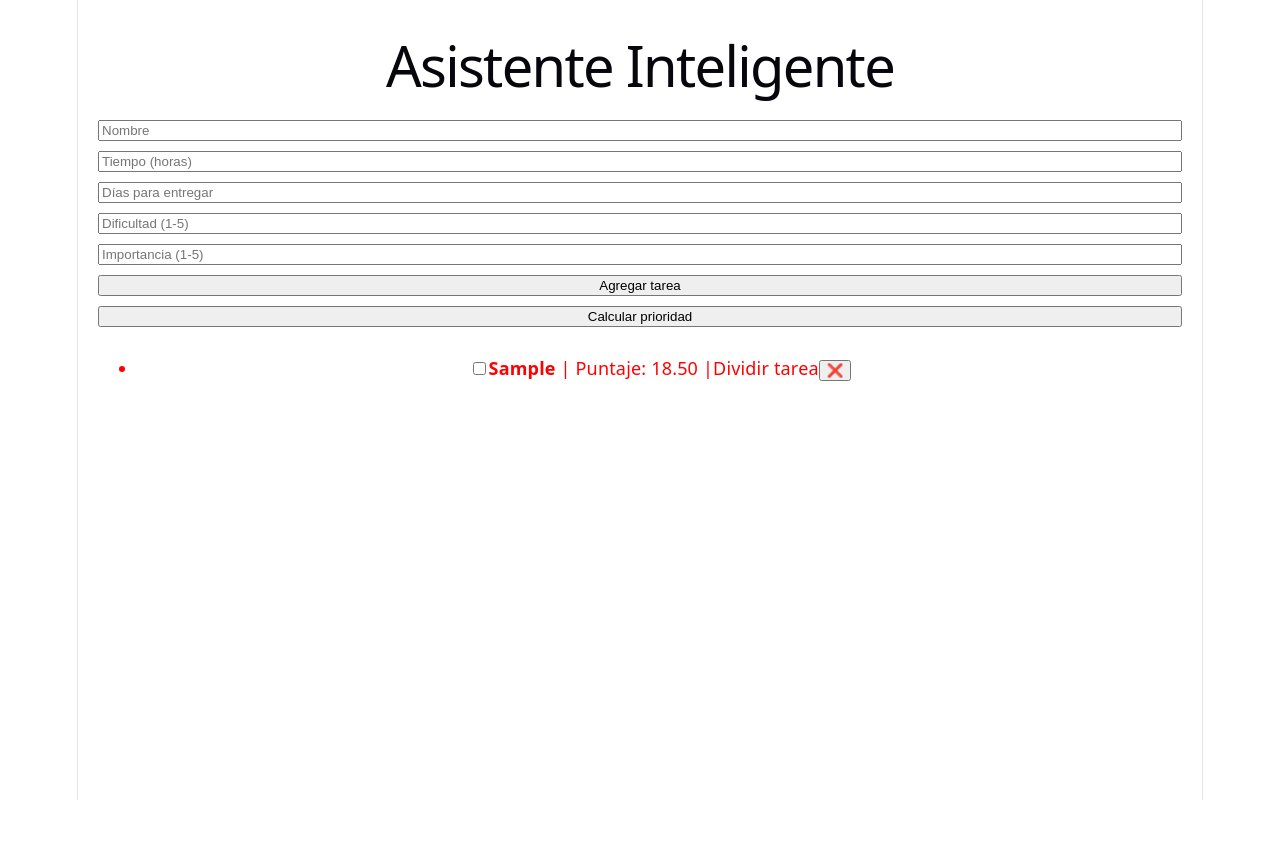
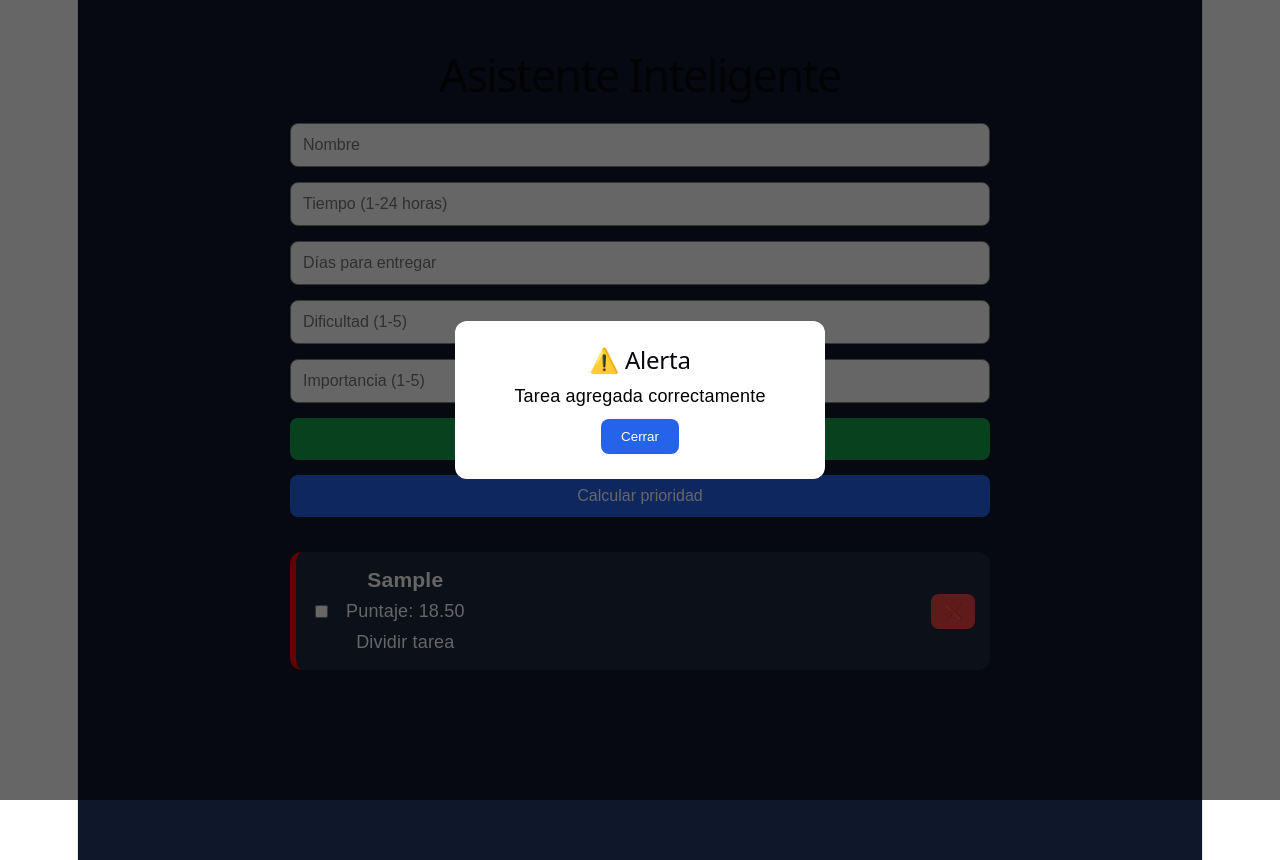
Before and after one commit to R0N41D1031/Proyecto_IA, a React (Vite) app in the folder asistente-ia/: page / in a window 1280 px wide. Both pictures are taken after typing "Sample", "5", "5", "5", "5" into the empty fields and a click on the button "Agregar tarea". Before the commit the page ends 800 px from the top, so only its background shows below. Built offline with nearby package versions, Linux system fonts and the light colour scheme.

Commit message:
commit final

```diff
--- a/asistente-ia/src/App.jsx
+++ b/asistente-ia/src/App.jsx
@@ -13,21 +13,27 @@ function App() {
     importancia: "",
   });
 
-  // Cargar tareas guardadas
+  // =========================
+  // CARGAR TAREAS
+  // =========================
   useEffect(() => {
     const data = localStorage.getItem("tareas");
-    if (data !== null) {
+
+    if (data) {
       setTareas(JSON.parse(data));
     }
   }, []);
 
+  // =========================
+  // GUARDAR TAREAS
+  // =========================
   useEffect(() => {
-    if (tareas.length > 0) {
     localStorage.setItem("tareas", JSON.stringify(tareas));
-    }
   }, [tareas]);
 
-  // IA: calcular puntaje
+  // =========================
+  // IA - CALCULAR PUNTAJE
+  // =========================
   const calcularPuntaje = (t) => {
     return (
       Number(t.importancia) * 2 +
@@ -36,49 +42,51 @@ function App() {
     );
   };
 
-  // IA: recomendación
+  // =========================
+  // IA - RECOMENDACIONES
+  // =========================
   const recomendacion = (t) => {
     if (t.dias <= 2) return "Urgente";
     if (t.dificultad >= 4) return "Dividir tarea";
     if (t.tiempo > 3) return "Tomar pausas";
+
     return "Normal";
   };
 
-  // IA: nivel de prioridad (para colores)
+  // =========================
+  // IA - NIVEL PRIORIDAD
+  // =========================
   const nivelPrioridad = (t) => {
     const p = calcularPuntaje(t);
+
     if (p > 8) return "alta";
     if (p > 5) return "media";
+
     return "baja";
   };
 
-  // Ordenar tareas
-  const ordenarTareas = () => {
-    const ordenadas = [...tareas].sort((a, b) => {
-      // Manejar tareas completadas
-      if ((a.completada || false) && !(b.completada || false)) {
-        return 1;
-      }
-
-      if (!(a.completada || false) && (b.completada || false)) {
-        return -1;
-      }
-
-      // Orden normal por prioridad
-      return calcularPuntaje(b) - calcularPuntaje(a);
-    });
-
-    setTareas(ordenadas);
+  // =========================
+  // MODAL
+  // =========================
+  const mostrarAlerta = (texto) => {
+    setMensaje(texto);
+    setMostrarModal(true);
   };
 
-  // Agregar tarea
+  const cerrarModal = () => {
+    setMostrarModal(false);
+  };
+
+  // =========================
+  // AGREGAR TAREA
+  // =========================
   const agregarTarea = () => {
     const tiempo = Number(form.tiempo);
     const dias = Number(form.dias);
     const dificultad = Number(form.dificultad);
     const importancia = Number(form.importancia);
 
-    //Validaciones
+    // VALIDACIONES
     if (!form.nombre) {
       mostrarAlerta("El nombre es obligatorio");
       return;
@@ -104,10 +112,16 @@ function App() {
       return;
     }
 
-    //Si todo está bien
-    setMensaje("Tarea agregada correctamente");
-    setTareas([...tareas, { ...form, completada: false }]);
+    // AGREGAR
+    setTareas([
+      ...tareas,
+      {
+        ...form,
+        completada: false,
+      },
+    ]);
 
+    // LIMPIAR FORM
     setForm({
       nombre: "",
       tiempo: "",
@@ -115,39 +129,78 @@ function App() {
       dificultad: "",
       importancia: "",
     });
+
+    mostrarAlerta("Tarea agregada correctamente");
   };
-  // Eliminar tarea
+
+  // =========================
+  // ORDENAR TAREAS
+  // =========================
+  const ordenarTareas = () => {
+    const ordenadas = [...tareas].sort((a, b) => {
+      // completadas al final
+      if (a.completada && !b.completada) return 1;
+
+      if (!a.completada && b.completada) return -1;
+
+      // ordenar por prioridad
+      return calcularPuntaje(b) - calcularPuntaje(a);
+    });
+
+    setTareas(ordenadas);
+  };
+
+  // =========================
+  // ELIMINAR
+  // =========================
   const eliminarTarea = (index) => {
     const nuevas = tareas.filter((_, i) => i !== index);
+
     setTareas(nuevas);
   };
 
-  // Marcar completada
+  // =========================
+  // COMPLETAR
+  // =========================
   const toggleCompletada = (index) => {
     const nuevas = [...tareas];
+
     nuevas[index].completada = !nuevas[index].completada;
+
     setTareas(nuevas);
-  };
-
-  const mostrarAlerta = (texto) => {
-    setMensaje(texto);
-    setMostrarModal(true);
-  };
-
-  const cerrarModal = () => {
-    setMostrarModal(false);
   };
 
   return (
     <div
       style={{
-        padding: "20px",
+        minHeight: "100vh",
+        backgroundColor: "#0f172a",
+        padding: "30px",
+        fontFamily: "Arial",
+        color: "white",
+      }}
+    >
+      <div
+        style={{
+          maxWidth: "700px",
+          margin: "auto",
           display: "flex",
           flexDirection: "column",
-        gap: "10px",
+          gap: "15px",
         }}
       >
-      <h1>Asistente Inteligente</h1>
+        {/* TITULO */}
+        <h1
+          style={{
+            textAlign: "center",
+            fontSize: "45px",
+            marginBottom: "20px",
+          }}
+        >
+          Asistente Inteligente
+        </h1>
+
+        {/* MODAL */}
         {mostrarModal && (
           <div
             style={{
@@ -156,7 +209,7 @@ function App() {
               left: 0,
               width: "100%",
               height: "100%",
-            backgroundColor: "rgba(0,0,0,0.5)",
+              backgroundColor: "rgba(0,0,0,0.6)",
               display: "flex",
               justifyContent: "center",
               alignItems: "center",
@@ -166,26 +219,41 @@ function App() {
             <div
               style={{
                 backgroundColor: "white",
-              padding: "20px",
-              borderRadius: "10px",
-              minWidth: "300px",
+                color: "black",
+                padding: "25px",
+                borderRadius: "12px",
+                width: "320px",
                 textAlign: "center",
               }}
             >
-            <h2>¡¡¡Alerta!!!</h2>
+              <h2>⚠️ Alerta</h2>
 
               <p>{mensaje}</p>
 
-            <button onClick={cerrarModal}>Cerrar</button>
+              <button
+                onClick={cerrarModal}
+                style={{
+                  marginTop: "10px",
+                  padding: "10px 20px",
+                  border: "none",
+                  borderRadius: "8px",
+                  backgroundColor: "#2563eb",
+                  color: "white",
+                  cursor: "pointer",
+                }}
+              >
+                Cerrar
+              </button>
             </div>
           </div>
         )}
 
-      {/* FORMULARIO */}
+        {/* INPUTS */}
         <input
           value={form.nombre}
           placeholder="Nombre"
           onChange={(e) => setForm({ ...form, nombre: e.target.value })}
+          style={inputStyle}
         />
 
         <input
@@ -193,8 +261,9 @@ function App() {
           type="number"
           min="1"
           max="24"
-        placeholder="Tiempo (horas)"
+          placeholder="Tiempo (1-24 horas)"
           onChange={(e) => setForm({ ...form, tiempo: e.target.value })}
+          style={inputStyle}
         />
 
         <input
@@ -204,6 +273,7 @@ function App() {
           max="30"
           placeholder="Días para entregar"
           onChange={(e) => setForm({ ...form, dias: e.target.value })}
+          style={inputStyle}
         />
 
         <input
@@ -213,6 +283,7 @@ function App() {
           max="5"
           placeholder="Dificultad (1-5)"
           onChange={(e) => setForm({ ...form, dificultad: e.target.value })}
+          style={inputStyle}
         />
 
         <input
@@ -222,26 +293,59 @@ function App() {
           max="5"
           placeholder="Importancia (1-5)"
           onChange={(e) => setForm({ ...form, importancia: e.target.value })}
+          style={inputStyle}
         />
 
-      <button onClick={agregarTarea}>Agregar tarea</button>
+        {/* BOTONES */}
+        <button
+          onClick={agregarTarea}
+          style={{
+            ...buttonStyle,
+            backgroundColor: "#16a34a",
+          }}
+        >
+          Agregar tarea
+        </button>
 
-      <button onClick={ordenarTareas}>Calcular prioridad</button>
+        <button
+          onClick={ordenarTareas}
+          style={{
+            ...buttonStyle,
+            backgroundColor: "#2563eb",
+          }}
+        >
+          Calcular prioridad
+        </button>
 
         {/* LISTA */}
-      <ul>
+        <div style={{ marginTop: "20px" }}>
           {tareas.map((t, i) => (
-          <li
+            <div
               key={i}
               style={{
+                backgroundColor: "#1e293b",
+                padding: "15px",
+                borderRadius: "12px",
+                marginBottom: "12px",
+                display: "flex",
+                justifyContent: "space-between",
+                alignItems: "center",
+                opacity: t.completada ? 0.5 : 1,
                 textDecoration: t.completada ? "line-through" : "none",
-              opacity: t.completada ? 0.5 : 1,
-              color:
+                borderLeft:
                   nivelPrioridad(t) === "alta"
-                  ? "red"
+                    ? "6px solid red"
                     : nivelPrioridad(t) === "media"
-                    ? "orange"
-                    : "green",
+                      ? "6px solid orange"
+                      : "6px solid green",
+              }}
+            >
+              {/* IZQUIERDA */}
+              <div
+                style={{
+                  display: "flex",
+                  alignItems: "center",
+                  gap: "15px",
                 }}
               >
                 <input
@@ -249,14 +353,58 @@ function App() {
                   checked={t.completada}
                   onChange={() => toggleCompletada(i)}
                 />
-            <strong>{t.nombre}</strong> | Puntaje:{" "}
-            {calcularPuntaje(t).toFixed(2)} |{recomendacion(t)}
-            <button onClick={() => eliminarTarea(i)}> ❌ </button>
-          </li>
+
+                <div>
+                  <h3 style={{ margin: 0 }}>{t.nombre}</h3>
+
+                  <p style={{ margin: "5px 0" }}>
+                    Puntaje: {calcularPuntaje(t).toFixed(2)}
+                  </p>
+
+                  <p style={{ margin: 0 }}>{recomendacion(t)}</p>
+                </div>
+              </div>
+
+              {/* DERECHA */}
+              <button
+                onClick={() => eliminarTarea(i)}
+                style={{
+                  backgroundColor: "#ef4444",
+                  border: "none",
+                  color: "white",
+                  padding: "8px 12px",
+                  borderRadius: "8px",
+                  cursor: "pointer",
+                  fontSize: "16px",
+                }}
+              >
+                ❌
+              </button>
+            </div>
           ))}
-      </ul>
+        </div>
+      </div>
     </div>
   );
 }
 
+// =========================
+// ESTILOS
+// =========================
+const inputStyle = {
+  padding: "12px",
+  borderRadius: "8px",
+  border: "1px solid gray",
+  fontSize: "16px",
+};
+
+const buttonStyle = {
+  padding: "12px",
+  border: "none",
+  borderRadius: "8px",
+  color: "white",
+  fontSize: "16px",
+  cursor: "pointer",
+};
+
 export default App;
```
Lines whose indentation alone changed are shown as unchanged.
